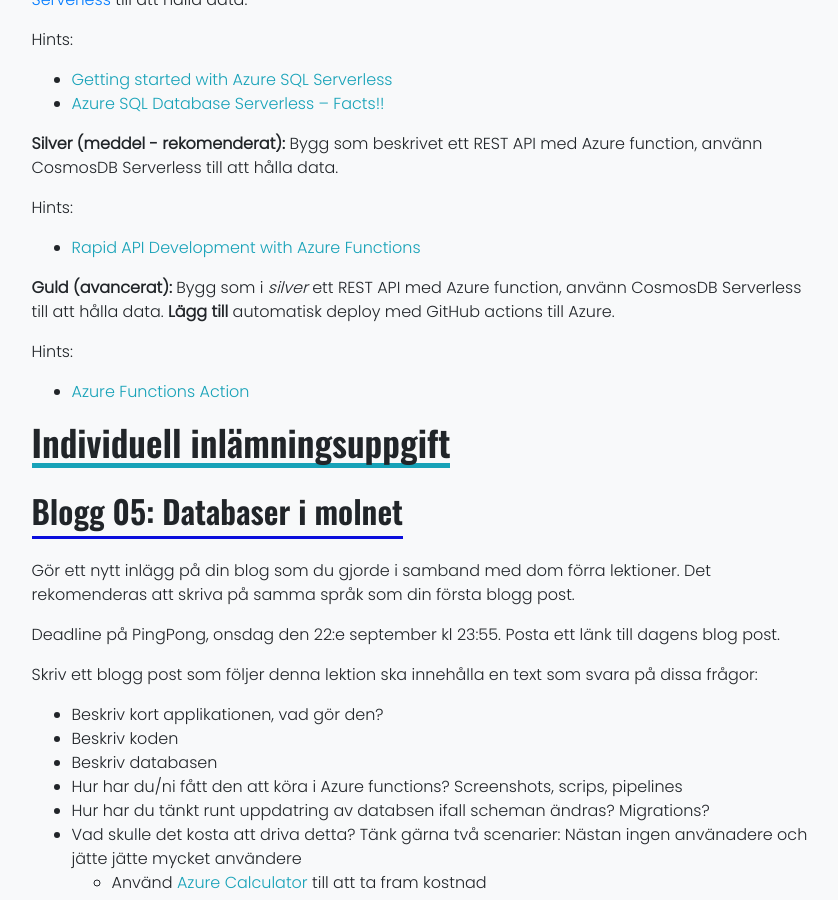
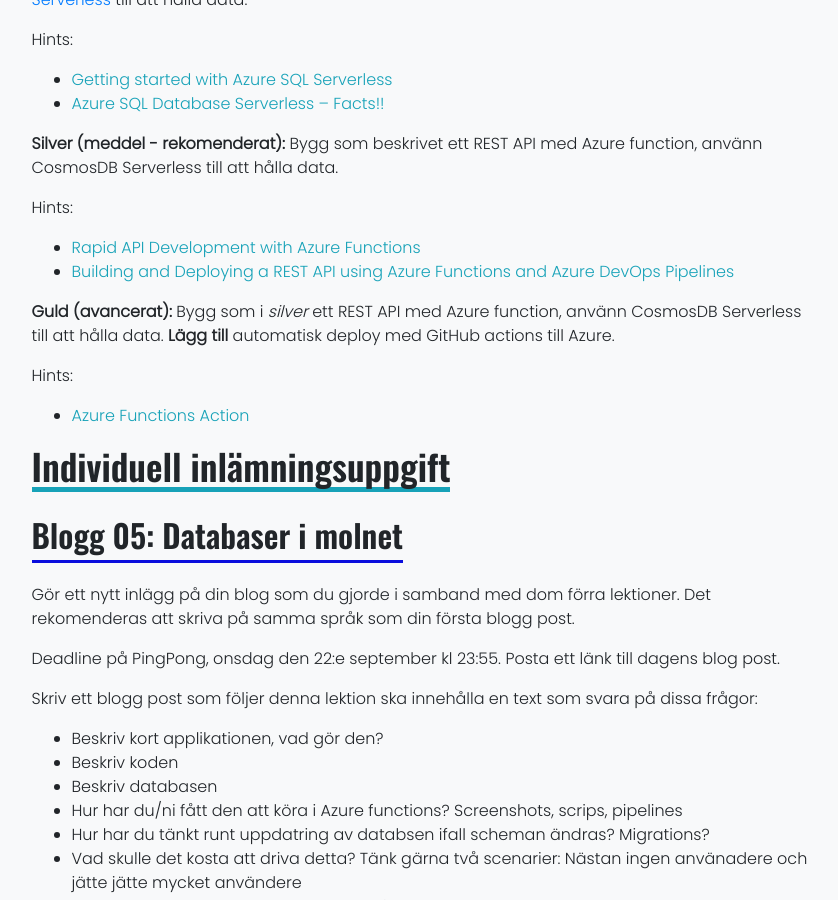
Before and after one commit to PGBSNH20/PGBSNH20-molnapplikationer, a Jekyll site: the page built from lectures/05-database.md, in a window 1280 px wide and 900 px high, scrolled down 2748 px. Shown: the whole window, without its empty margins (220-1058 px from the left). Built offline with Jekyll 4.4.1, drawn with Linux system fonts in a browser that asks for light colours; nearby versions of some CDN libraries.

Commit message:
Adds hint to silver

```diff
--- a/lectures/05-database.md
+++ b/lectures/05-database.md
@@ -60,6 +60,7 @@ Bygg som beskrivet ett REST API med Azure function, använn CosmosDB Serverless
 
 Hints:
 * [Rapid API Development with Azure Functions](https://markheath.net/post/azure-functions-rest-csharp-bindings)
+* [Building and Deploying a REST API using Azure Functions and Azure DevOps Pipelines](https://cloudskills.io/blog/azure-functions-rest-api)
 
 **Guld (avancerat):**
 Bygg som i *silver* ett REST API med Azure function, använn CosmosDB Serverless till att hålla data. **Lägg till** automatisk deploy med GitHub actions till Azure.
```
